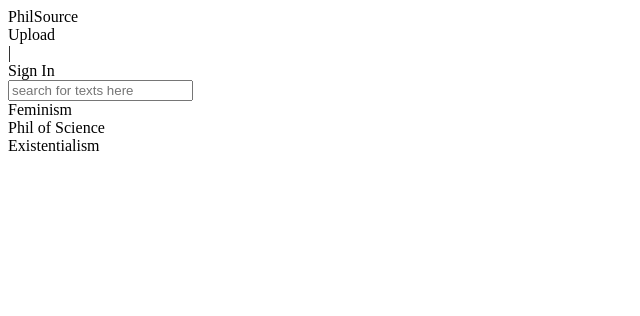
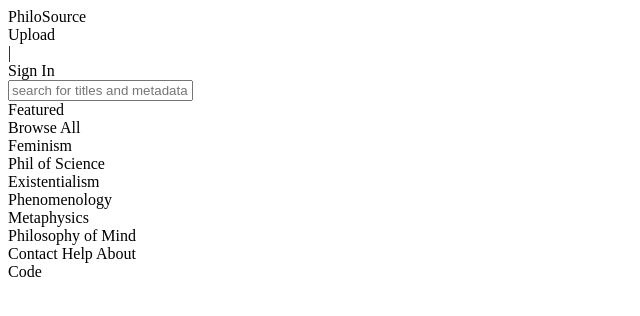
Before and after one commit to gavinbarrett/PhilSource, a React app: page / in a window 1280 px wide. Shown: the top 316 px of the page, without its empty margins (0-640 px from the left). Built offline with nearby package versions, Linux system fonts and the light colour scheme; the HTML template or start-up script is replaced by a standard one.

Commit message:
Added page switching functionality. Added ability to send a pdf file to the server.

```diff
--- a/package.json
+++ b/package.json
@@ -13,8 +13,11 @@
   "license": "ISC",
   "dependencies": {
     "express": "^4.17.1",
+    "mysql": "^2.18.1",
+    "pg": "^8.3.3",
     "react": "^16.13.1",
-    "react-dom": "^16.13.1"
+    "react-dom": "^16.13.1",
+    "react-dropzone": "^11.2.0"
   },
   "devDependencies": {
     "@babel/core": "^7.11.6",
--- a/src/App.jsx
+++ b/src/App.jsx
@@ -1,15 +1,23 @@
-import React from 'react';
+import React, {useState} from 'react';
 import ReactDOM from 'react-dom';
-import Heading from './components/Heading'
-import SearchBox from './components/SearchBox';
-import Features from './components/Features';
+import LandingPage from './components/LandingPage';
+import LoginPage from './components/LoginPage';
+import UploadPage from './components/UploadPage';
 
 const App = () => {
-	return (<div>
-		<Heading/>
-		<SearchBox/>
-		<Features/>
-	</div>);
+
+	const [state, updateState] = useState(0);
+
+	let page = '';
+
+	if (state === 0)
+		page = <LandingPage updateState={updateState}/>;
+	else if (state === 1)
+		page = <LoginPage/>;
+	else if (state === 2)
+		page = <UploadPage/>
+
+	return (<>{page}</>);
 }
 
 ReactDOM.render(<App/>, document.getElementById('root'));
--- /dev/null
+++ b/src/components/Categories.jsx
@@ -0,0 +1,15 @@
+const Categories = [
+	"Ethics",
+	"Pragmatism",
+	"Political Economy",
+	"Phil of Science",
+	"Phil of Math",
+	"Phil of Mind",
+	"Marxism",
+	"Feminist Philosophy",
+	"Postmodernism",
+	"Platonism",
+	"Political Philosophy",
+];
+
+export default Categories;
--- a/src/components/FeatureCard.jsx
+++ b/src/components/FeatureCard.jsx
@@ -1,7 +1,12 @@
 import React from 'react';
 
 const FeatureCard = ({featname}) => {
-	return (<div className="featurecard">
+
+	const handleCard = () => {
+		console.log(`${featname} card clicked!`);
+	}
+
+	return (<div className="featurecard" onClick={handleCard}>
 		{featname}
 	</div>);
 }
--- a/src/components/Features.jsx
+++ b/src/components/Features.jsx
@@ -1,11 +1,51 @@
-import React from 'react';
+import React, { useState } from 'react';
 import FeatureCard from './FeatureCard';
 
 const Features = () => {
-	return (<div id="features">
-	<FeatureCard featname={"Feminism"}/>
-	<FeatureCard featname={"Phil of Science"}/>
-	<FeatureCard featname={"Existentialism"}/>
+
+	const [state, changeState] = useState(0);
+
+	const flipState = () => {
+		state ? changeState(0) : changeState(1);
+	}
+
+	const handleFeatured = () => {
+		console.log("handling featured");
+		if (!state) return;
+		const feat = document.getElementById('featured');
+		const browse = document.getElementById('browseall');
+		feat.style.background = '#e0fbfc';
+		browse.style.background = '#293241';
+		feat.style.color = '#293241';
+		browse.style.color = '#e0fbfc';
+		flipState();
+	}
+
+	const handleBrowse = () => {
+		console.log("handling browsing");
+		if (state) return;
+		const feat = document.getElementById('featured');
+		const browse = document.getElementById('browseall');
+		feat.style.background = '#293241';
+		browse.style.background = '#e0fbfc';
+		feat.style.color = '#e0fbfc';
+		browse.style.color = '#293241';
+		flipState();
+	}
+
+	return (<div id="featurewrapper">
+	<div id="selector">
+		<div id="featured" onClick={handleFeatured}>Featured</div>
+		<div id="browseall" onClick={handleBrowse}>Browse All</div>
+	</div>
+	<div id="features">
+		<FeatureCard featname={"Feminism"}/>
+		<FeatureCard featname={"Phil of Science"}/>
+		<FeatureCard featname={"Existentialism"}/>
+		<FeatureCard featname={"Phenomenology"}/>
+		<FeatureCard featname={"Metaphysics"}/>
+		<FeatureCard featname={"Philosophy of Mind"}/>
+	</div>
 	</div>);
 }
 
--- /dev/null
+++ b/src/components/Footer.jsx
@@ -0,0 +1,15 @@
+import React from 'react';
+
+const Footer = () => {
+	return (<div id="footer">
+		<div className="footcolumn">
+			Contact
+			Help About
+		</div>
+		<div className="footcolumn">
+			Code
+		</div>
+	</div>);
+}
+
+export default Footer;
--- a/src/components/Heading.jsx
+++ b/src/components/Heading.jsx
@@ -1,27 +1,33 @@
 import React from 'react';
 
 const AppTitle = () => {
-	return (<div id="title">PhilSource</div>);
+	return (<div id="title">PhiloSource</div>);
 }
 
-const Links = () => {
+const Links = ({updateState}) => {
 	return (<div id="links">
-		<UploadLink/> | <SignInLink/>
+		<UploadLink updateState={updateState}/> | <SignInLink updateState={updateState}/>
 	</div>);
 }
 
-const UploadLink = () => {
-	return (<div id="uploadlink">Upload</div>);
+const UploadLink = ({updateState}) => {
+	// render upload page
+	const upload = () => { updateState(2); }
+
+	return (<div id="uploadlink" onClick={upload}>Upload</div>);
 }
 
-const SignInLink = () => {
-	return (<div id="signinlink">Sign In</div>);
+const SignInLink = ({updateState}) => {
+	// render sign in page
+	const signin = () => { updateState(1); }
+
+	return (<div id="signinlink" onClick={signin}>Sign In</div>);
 }
 
-const Heading = () => {
+const Heading = ({updateState}) => {
 	return (<div id="heading">
 		<AppTitle/>
-		<Links/>
+		<Links updateState={updateState}/>
 	</div>);
 }
 
--- /dev/null
+++ b/src/components/LandingPage.jsx
@@ -0,0 +1,17 @@
+import React from 'react';
+import Heading from './Heading';
+import SearchBox from './SearchBox';
+import Features from './Features';
+import Footer from './Footer';
+import Categories from './Categories';
+
+const LandingPage = ({updateState}) => {
+	return (<div>
+		<Heading updateState={updateState}/>
+		<SearchBox/>
+		<Features/>
+		<Footer/>
+	</div>);
+}
+
+export default LandingPage;
--- /dev/null
+++ b/src/components/LoginPage.jsx
@@ -0,0 +1,25 @@
+import React from 'react';
+
+const Username = () => {
+	return (<input id="username" type="text"/>);
+}
+
+const Password = () => {
+	return (<input id="password" type="password"/>);
+}
+
+const SubmitSignIn = () => {
+	return (<button id="submit" type="submit">Sign In</button>);
+}
+
+const LoginPage = () => {
+	return (<div id="loginpagewrapper">
+		<div id="loginbox">
+			<Username/>
+			<Password/>
+			<SubmitSignIn/>
+		</div>
+	</div>);
+}
+
+export default LoginPage;
--- a/src/components/SearchBox.jsx
+++ b/src/components/SearchBox.jsx
@@ -1,8 +1,15 @@
 import React from 'react';
 
 const SearchInput = () => {
+
+	const filterSearch = (event) => {
+		//FIXME: pull texts from the database
+
+		console.log(event.target.value);
+	}
+
 	return (<div id="searchinput">
-		<input type="text" placeholder="search for texts here"/>
+		<input type="text" placeholder="search for titles and metadata tags of texts here" onChange={filterSearch}/>
 	</div>);
 }
 
--- /dev/null
+++ b/src/components/UploadPage.jsx
@@ -0,0 +1,52 @@
+import React, {useState} from 'react';
+import Dropzone, {useDropzone} from 'react-dropzone';
+
+const Uploader = () => {
+	return (<div>uploader</div>);
+}
+
+const UploadPage = () => {
+
+	const [file, updateFile] = useState(null);
+	const [tags, updateTags] = useState(null);
+
+	const dropped = async (file) => {
+		console.log(file);
+		await updateFile(file[0]);
+	}
+
+	const upload = async () => {
+		// grab metadata tags
+		let tags = document.getElementById("metatags").value.split(" ");
+		// filter empty strings
+		const filtered = tags.filter((elem) => { return elem.length != 0 });
+		// create a new form data object
+		let text = new FormData();
+		// add supplied file and the tags to the form data
+		text.append("textfile", file);
+		text.append("tags", JSON.stringify(filtered));
+		// send the post request
+		const resp = await fetch('/upload', {method: 'POST', body: text});
+		console.log(resp);
+	}
+
+	return (<div id="uploadpagewrapper">
+		<Dropzone id="dropzone" type="file" accept="application/pdf" onDrop={dropped}>
+			{({getRootProps, getInputProps, isDragActive, isDragReject, acceptedFiles}) => (
+
+			<div id="dropper" {...getRootProps()}>
+				<input type="file" {...getInputProps()}/>
+				{!isDragActive && acceptedFiles.length == 0 && "Click here or drag a file to upload!"}
+				{isDragActive && !isDragReject && "Drop your file here!"}
+				{isDragActive && isDragReject && "Please enter an image file"}
+				{acceptedFiles.length > 0 && !isDragActive && !isDragReject && acceptedFiles[0].name}
+			</div>
+			)}
+		</Dropzone>
+		<input id="metatags" type="text" placeholder="put metadata tags here"/>
+
+		<button type="submit" onClick={upload}>Upload</button>
+	</div>);
+}
+
+export default UploadPage;
```
Also changed, not shown: server.js (+12 -0 lines), 4 other files (tests, documents, lock files or other folders).
